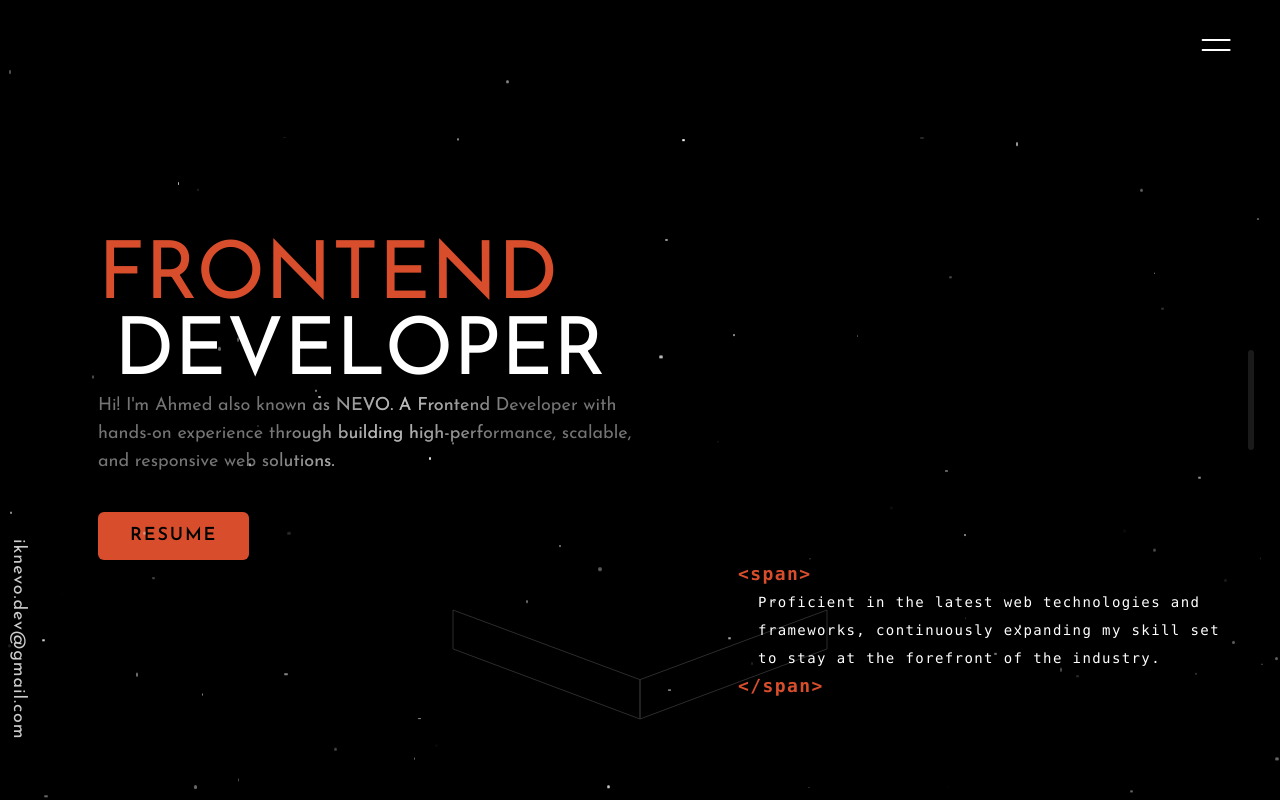
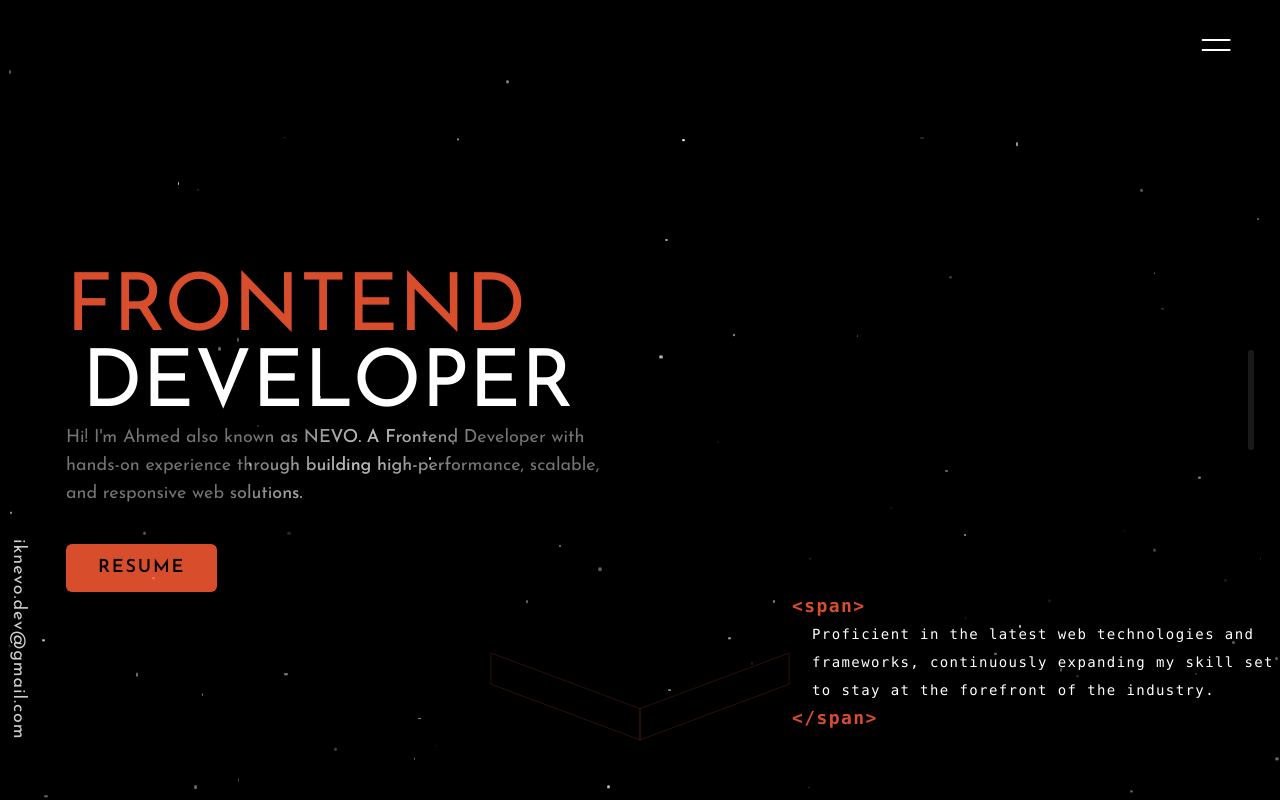
Before and after one commit to iknevo/nevo.dev, a Next.js app: page / in a window 1280 px wide. Shown: the top 800 px of the page. Built offline with nearby package versions, Linux system fonts and the light colour scheme.

Commit message:
alot of fixes

```diff
--- a/app/_components/ArrowAnimation.tsx
+++ b/app/_components/ArrowAnimation.tsx
@@ -3,7 +3,7 @@ import gsap from "gsap";
 import { ScrollTrigger } from "gsap/all";
 import { useRef } from "react";
 
-gsap.registerPlugin(ScrollTrigger, useGSAP);
+gsap.registerPlugin(ScrollTrigger);
 
 export default function ArrowAnimation() {
   const svgRef = useRef<SVGSVGElement>(null);
@@ -32,7 +32,7 @@ export default function ArrowAnimation() {
     tl.to("#banner-arrow-svg", {
       duration: 0.5,
       delay: 0.5,
-      fill: "#ffffff08",
+      fill: "#6c271630",
     });
     tl.to("#banner-arrow-svg", {
       duration: 1,
@@ -40,14 +40,14 @@ export default function ArrowAnimation() {
     });
     tl.to("#banner-arrow-svg", {
       duration: 0,
-      autoAlpha: 0,
+      autoAlpha: 1,
     });
   });
 
   return (
     <svg
       id="banner-arrow-svg"
-      width="376"
+      width="300"
       height="111"
       viewBox="0 0 376 111"
       fill="transparent"
@@ -58,13 +58,13 @@ export default function ArrowAnimation() {
       <path
         className="svg-arrow svg-arrow-1"
         d="M1 1V39.9286L188 110V70.6822L1 1Z"
-        stroke="#2C2C2C"
+        stroke="#d84e2c40"
         ref={arrow1Ref}
       />
       <path
         className="svg-arrow svg-arrow-2"
         d="M375 1V39.9286L188 110V70.6822L375 1Z"
-        stroke="#2C2C2C"
+        stroke="#d84e2c40"
         ref={arrow2Ref}
       />
     </svg>
--- a/app/_components/Banner.tsx
+++ b/app/_components/Banner.tsx
@@ -1,17 +1,20 @@
 "use client";
+
 import ArrowAnimation from "@/app/_components/ArrowAnimation";
 import Button from "@/app/_components/Button";
 import { GENERAL_INFO } from "@/app/_lib/data";
 import { useGSAP } from "@gsap/react";
 import gsap from "gsap";
 import { ScrollTrigger } from "gsap/all";
-import { useRef } from "react";
+import { useRef, useState } from "react";
 import Magnet from "./Magnet";
+import Preloader from "./Preloader";
 import ShinyText from "./ShinyText";
 
 gsap.registerPlugin(ScrollTrigger, useGSAP);
 
 export default function Banner() {
+  const [preloaderDone, setPreloaderDone] = useState(false);
   const containerRef = useRef<HTMLDivElement>(null);
   const codeRef = useRef<HTMLDivElement>(null);
 
@@ -37,51 +40,61 @@ export default function Banner() {
 
   useGSAP(
     () => {
-      const wrapperTl = gsap.timeline();
-      if (document.querySelector(".animateUp")) {
-        wrapperTl
-          .to(".wrapper", {
-            overflow: "hidden",
-            duration: 0.4,
-          })
-          .from(".animateUp", {
-            y: "100%",
-            duration: 2,
-            delay: 2,
-            ease: "power2.inOut",
+      if (!preloaderDone) return;
+
+      const lines = gsap.utils.toArray<HTMLElement>(".wrapper");
+      lines.forEach((wrapper) => {
+        const target = wrapper.querySelector(".animateUp");
+        if (!target) return;
+
+        gsap.set(wrapper, { overflow: "hidden" });
+
+        gsap.fromTo(
+          target,
+          { y: "100%" },
+          {
+            y: "0%",
+            ease: "circ.out",
+            duration: 1,
             scrollTrigger: {
-              trigger: ".animateUp",
-              start: "top 80%",
+              trigger: wrapper,
+              start: "top 90%",
+              toggleActions: "play none none reverse",
             },
-          })
-          .to(".wrapper", {
-            overflow: "unset",
-            delay: 2,
-            duration: 0,
-          });
-      }
+          }
+        );
+      });
     },
-    { scope: codeRef }
+    { scope: codeRef, dependencies: [preloaderDone] }
   );
+
   return (
     <section id="banner">
-      <ArrowAnimation />
+      {!preloaderDone && (
+        <Preloader onComplete={() => setPreloaderDone(true)} />
+      )}
+
       <div
-        className="container h-svh min-h-[530px] max-md:pb-10 flex justify-between items-center max-md:flex-col"
+        className="container relative min-h-dvh max-md:pb-10 flex justify-between items-center max-md:flex-col"
         ref={containerRef}
       >
+        <ArrowAnimation />
+
         <div className="max-md:grow max-md:flex flex-col justify-center items-start max-w-[544px]">
           <h1 className="banner-title slide-up-and-fade leading-[.95] text-6xl sm:text-[80px] font-anton">
             <span className="text-primary cursor">FRONTEND</span>
-            <br /> <span className="ml-4 cursor">DEVELOPER</span>
+            <br />
+            <span className="ml-4 cursor">DEVELOPER</span>
           </h1>
+
           <ShinyText
             className="text-lg slide-up-and-fade cursor"
             text="
-            Hi! I'm Ahmed also known as NEVO. A Frontend Developer with hands-on experience through
-            building high-performance, scalable, and responsive web solutions.
-          "
+              Hi! I'm Ahmed also known as NEVO. A Frontend Developer with hands-on experience through
+              building high-performance, scalable, and responsive web solutions.
+            "
           />
+
           <Magnet magnetStrength={4}>
             <Button
               as="link"
@@ -95,10 +108,15 @@ export default function Banner() {
             </Button>
           </Magnet>
         </div>
-        <div className="slide-up-and-fade  absolute bottom-15 right-1/2 cursor translate-x-1/2 md:translate-x-0 md:right-20 md:bottom-25">
+
+        <div
+          className={`absolute bottom-15 right-1/2 cursor translate-x-1/2 md:translate-x-0 md:-right-10 md:bottom-25 transition-opacity duration-500 ${
+            preloaderDone ? "opacity-100" : "opacity-0 pointer-events-none"
+          }`}
+        >
           <code
             ref={codeRef}
-            className="text-white flex flex-col text-xs md:text-sm tracking-widest"
+            className="text-white slide-up-and-fade flex flex-col text-xs md:text-sm tracking-widest"
           >
             <span className="block md:text-lg font-bold text-primary">
               {"<span>"}
--- a/app/_components/Preloader.tsx
+++ b/app/_components/Preloader.tsx
@@ -1,10 +1,16 @@
 "use client";
+
 import { useGSAP } from "@gsap/react";
 import gsap from "gsap";
 import { useRef } from "react";
 
 gsap.registerPlugin(useGSAP);
-export default function Preloader() {
+
+type PreloaderProps = {
+  onComplete?: () => void;
+};
+
+export default function Preloader({ onComplete }: PreloaderProps) {
   const preloaderRef = useRef<HTMLDivElement>(null);
   const letters = ["N", "E", "V", "O"];
   const numColumns = 10;
@@ -14,6 +20,9 @@ export default function Preloader() {
       const tl = gsap.timeline({
         defaults: {
           ease: "power2.inOut",
+        },
+        onComplete: () => {
+          onComplete?.(); // Notify parent when finished
         },
       });
 
@@ -65,18 +74,15 @@ export default function Preloader() {
 
   return (
     <div className="fixed inset-0 z-50 flex bg-black" ref={preloaderRef}>
-      {[...Array(numColumns)].map(() => (
+      {[...Array(numColumns)].map((_, index) => (
         <div
+          key={index}
           className="preloader-item h-full w-[10%] bg-primary-dark"
-          key={Math.random()}
-        ></div>
+        />
       ))}
       <p className="name-text flex text-[20vw] lg:text-[200px] text-center absolute top-1/2 left-1/2 -translate-x-1/2 -translate-y-1/2 leading-none overflow-hidden">
-        {letters.map((letter) => (
-          <span
-            className="inline-block translate-y-full opacity-0"
-            key={Math.random()}
-          >
+        {letters.map((letter, index) => (
+          <span key={index} className="inline-block translate-y-full opacity-0">
             {letter}
           </span>
         ))}
--- a/app/globals.css
+++ b/app/globals.css
@@ -8,9 +8,6 @@ body {
 @theme {
   --color-primary: #d84e2c;
   --color-primary-dark: #6c2716;
-  --container-padding: 1rem;
-  --container-padding-sm: 1.5rem;
-  --container-padding-lg: 2rem;
   --container-max-width-sm: 640px;
   --container-max-width-md: 768px;
   --container-max-width-lg: 1024px;
@@ -30,40 +27,35 @@ body {
   }
 }
 
-.container-custom {
+.container {
   width: 100%;
-  margin-left: auto;
-  margin-right: auto;
-  padding-left: var(--container-padding);
-  padding-right: var(--container-padding);
+  margin: 0 auto;
+  position: relative;
   max-width: var(--container-max-width-2xl);
+  @apply py-4;
 }
 
 @media (min-width: 640px) {
-  .container-custom {
-    padding-left: var(--container-padding-sm);
-    padding-right: var(--container-padding-sm);
+  .container {
     max-width: var(--container-max-width-sm);
-    overflow: hidden;
+    /* overflow: hidden; */
   }
 }
 
 @media (min-width: 768px) {
-  .container-custom {
+  .container {
     max-width: var(--container-max-width-md);
   }
 }
 
 @media (min-width: 1024px) {
-  .container-custom {
-    padding-left: var(--container-padding-lg);
-    padding-right: var(--container-padding-lg);
+  .container {
     max-width: var(--container-max-width-lg);
   }
 }
 
 @media (min-width: 1280px) {
-  .container-custom {
+  .container {
     max-width: var(--container-max-width-xl);
   }
 }
@@ -80,3 +72,6 @@ body {
   margin-top: 0.5rem;
   list-style-type: disc;
 }
+.animateUp {
+  will-change: transform;
+}
--- a/app/layout.tsx
+++ b/app/layout.tsx
@@ -40,9 +40,9 @@ export default function RootLayout({
           }}
         >
           <Navbar />
-          <main className="container-custom">{children}</main>
+          <main className="container">{children}</main>
           <Footer />
-          <Preloader />
+          {/* <Preloader /> */}
           <ScrollProgressIndicator />
           <ParticleBackground />
           <Cursor />
--- a/app/page.tsx
+++ b/app/page.tsx
@@ -6,7 +6,7 @@ import Skills from "@/app/_components/Skills";
 
 export default function Home() {
   return (
-    <div>
+    <div className="container">
       <Banner />
       <AboutMe />
       <Skills />
```
